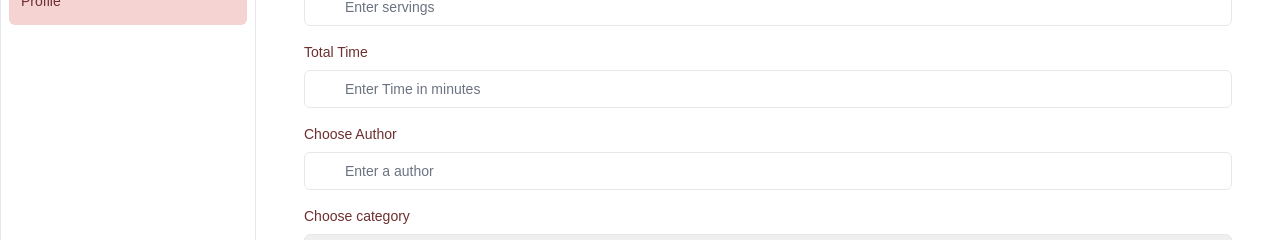
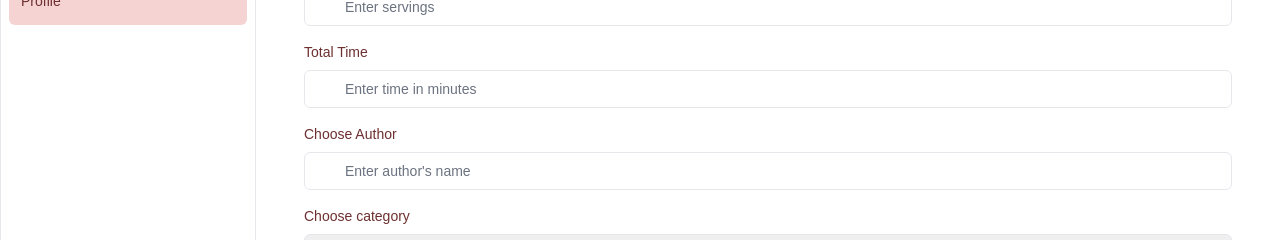
Before and after one commit to egarcia-p/recipe-wizard, a Next.js app: page /dashboard/recipe/create in a window 1280 px wide. Shown: the part 280-520 px from the top of the page. Built offline with nearby package versions, Linux system fonts and the light colour scheme.

Commit message:
Fix - typos

```diff
--- a/src/app/ui/recipe/create-form.tsx
+++ b/src/app/ui/recipe/create-form.tsx
@@ -124,7 +124,7 @@ export default function Form({
                 name="total_time"
                 type="number"
                 step="1.0"
-                placeholder="Enter Time in minutes"
+                placeholder="Enter time in minutes"
                 className="peer block w-full rounded-md border border-gray-200 py-2 pl-10 text-sm outline-2 placeholder:text-gray-500"
                 aria-describedby="total_time-error"
               />
@@ -152,7 +152,7 @@ export default function Form({
                 id="author"
                 name="author"
                 type="text"
-                placeholder="Enter a author"
+                placeholder="Enter author's name"
                 className="peer block w-full rounded-md border border-gray-200 py-2 pl-10 text-sm outline-2 placeholder:text-gray-500"
                 aria-describedby="author-error"
               />
```
